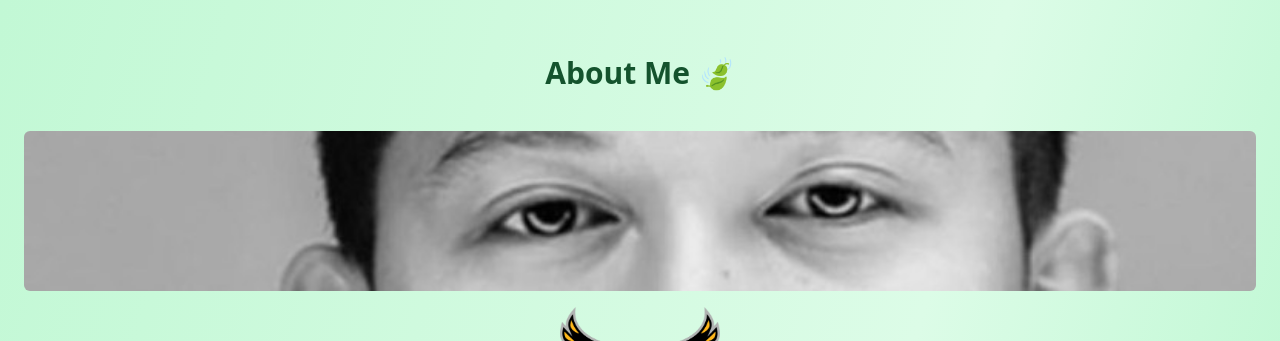
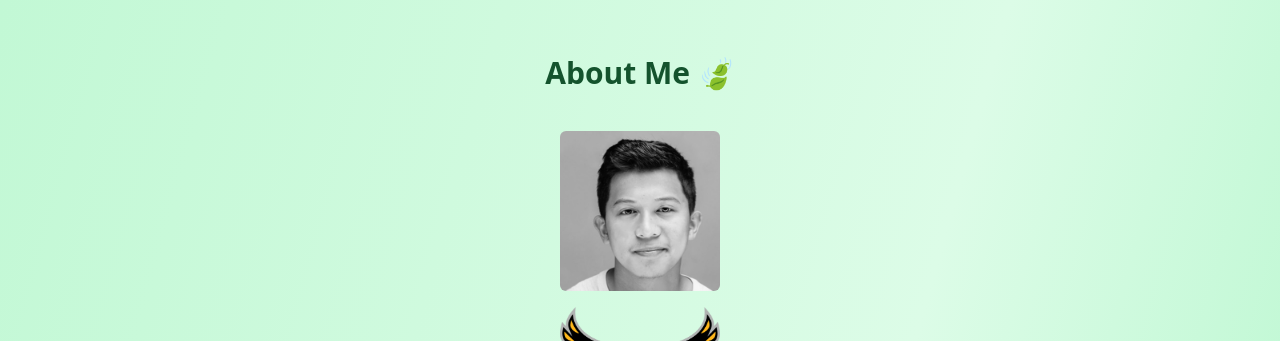
Before and after one commit to RaiDiwakar66/MyPortfolio, a React (Vite) app: page / in a window 1280 px wide. Shown: the part 960-1301 px from the top of the page. Built offline with nearby package versions, Linux system fonts and the light colour scheme.

Commit message:
size down the portrait pic

```diff
--- a/src/App.jsx
+++ b/src/App.jsx
@@ -159,7 +159,7 @@ export default function Portfolio() {
       {/* About Section */}
       <section id="about" className="min-h-screen flex flex-col justify-center items-center px-6 py-16 relative z-10">
         <h2 className="text-3xl font-bold text-center text-green-900 mb-10">About Me 🍃</h2>
-        <img src={Diwakar} alt="Diwakar Picture" className="w-full h-40 object-cover rounded-md mb-4"/>
+        <img src={Diwakar} alt="Diwakar Picture" className="w-40 rounded-md mb-4"/>
         <img src={KSU} alt="KSU Logo" className="w-40 mb-6" />
         <p className="text-lg max-w-2xl text-green-800 text-center">
           I'm an aspiring software engineer who recently graduated with a Bachelor in Software Engineering from Kennesaw State University. My passion for coding ignited in my senior year of high school when I read an article about how software changes lives. Since that day, I’ve pursued software engineering with the hope of building software that transforms lives.Checkout my projects!
```
